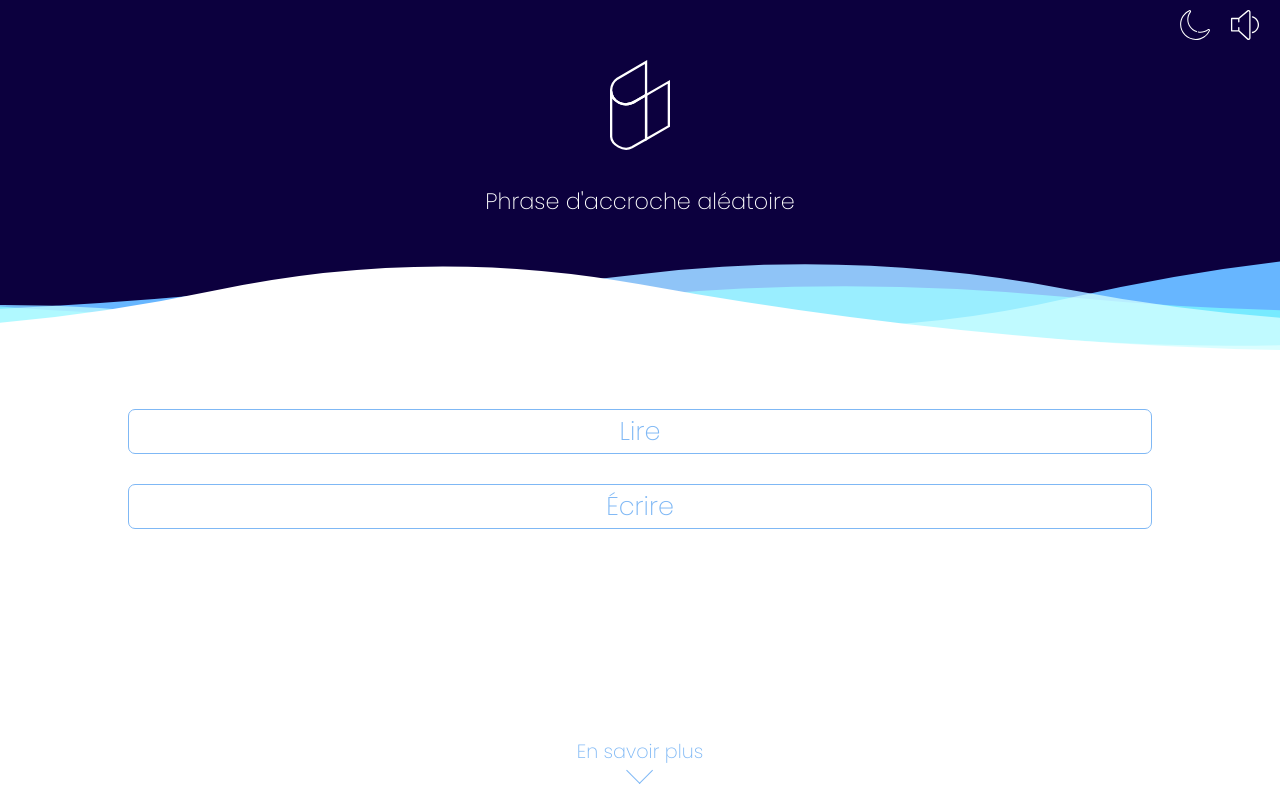
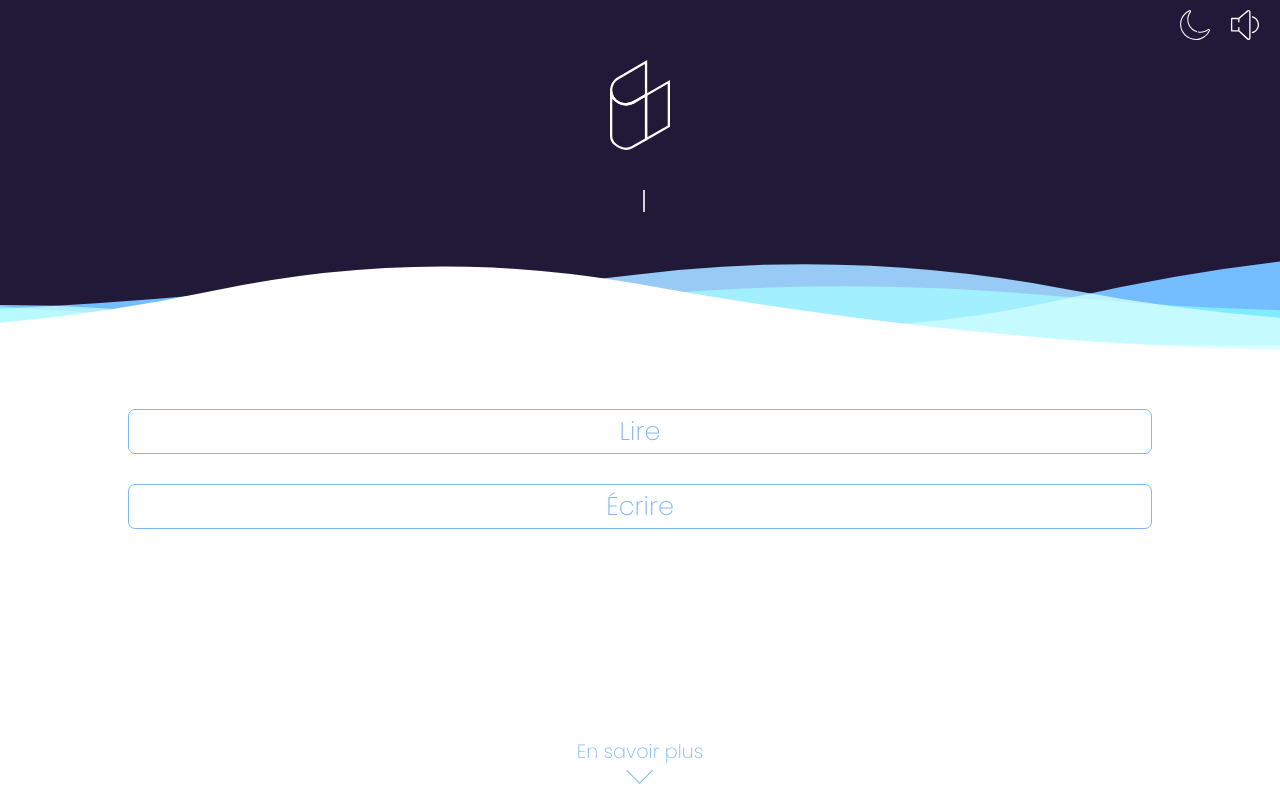
Before and after one commit to thomaspoirier0/HETIC_H2_equipe4_T1, a PHP site: page / in a window 1280 px wide. Run offline with PHP 8.4, Linux system fonts and the light colour scheme.

Commit message:
:sparkles: Add Typewritter effect :lipstick: new background

```diff
--- a/css/main/main.css
+++ b/css/main/main.css
@@ -14,7 +14,7 @@ body {
     padding: 10px 20px;
     display: flex;
     justify-content: flex-end;
-    background: #0C003E; }
+    background: #201a38; }
     .menu-container .nav-parameters img {
       width: 30px; }
       .menu-container .nav-parameters img:first-of-type {
@@ -26,16 +26,26 @@ body {
     flex-direction: column;
     align-items: center;
     justify-content: space-between;
-    background: #0C003E; }
+    background: #201a38; }
     .menu-container .logo-motto-container .logo {
       max-height: 90px;
       margin-bottom: 40px; }
     .menu-container .logo-motto-container .motto {
+      position: relative;
+      height: 1.4rem;
       color: #FFFFFF;
       font-family: 'Poppins', sans-serif;
       font-size: 1.4rem;
       font-weight: 200;
       margin-bottom: 20px; }
+      .menu-container .logo-motto-container .motto::after {
+        position: absolute;
+        content: '';
+        width: 2px;
+        height: 100%;
+        right: -5px;
+        background: #FFFFFF;
+        animation: type-writter-cursor 0.8s infinite; }
   .menu-container .waves-container {
     width: 100%;
     height: auto; }
@@ -64,7 +74,8 @@ body {
     justify-content: space-around;
     align-items: center;
     margin-top: auto;
-    margin-bottom: 20px; }
+    margin-bottom: 20px;
+    cursor: pointer; }
     .menu-container .info-scroller .info-text {
       font-family: 'Poppins', sans-serif;
       font-size: 1.2rem;
@@ -77,9 +88,16 @@ body {
       border-bottom: 1px solid #7FB8F5;
       transform: rotate(45deg);
       transition: transform 0.2s ease-in-out; }
-      .menu-container .info-scroller .downside-arrow:hover {
-        transform: translateY(5px) rotate(45deg); }
+    .menu-container .info-scroller:hover .downside-arrow {
+      transform: translateY(5px) rotate(45deg); }
 
+@keyframes type-writter-cursor {
+  0% {
+    opacity: 0; }
+  50% {
+    opacity: 1; }
+  100% {
+    opacity: 0; } }
 .container {
   display: flex;
   flex-direction: column;
--- a/css/main/main.scss
+++ b/css/main/main.scss
@@ -6,7 +6,7 @@ body{
 
 // Init CSS Variables
 $textSelect: blue;
-$top-background-color: #0C003E;
+$top-background-color: #201a38;
 $bottom-background-color: #FFFFFF;
 $buttons-color: #7FB8F5;
 
@@ -50,11 +50,22 @@ $buttons-color: #7FB8F5;
             margin-bottom: 40px;
         }
         .motto{
+            position: relative;
+            height: 1.4rem;
             color: #FFFFFF;
             font-family: 'Poppins', sans-serif;
             font-size: 1.4rem;
             font-weight: 200;
             margin-bottom: 20px;
+            &::after{
+                position: absolute;
+                content: '';
+                width: 2px;
+                height: 100%;
+                right: -5px;
+                background: #FFFFFF;
+                animation: type-writter-cursor 0.8s infinite;
+            }
         }
     }
     .waves-container{
@@ -94,6 +105,7 @@ $buttons-color: #7FB8F5;
         align-items: center;
         margin-top: auto;
         margin-bottom: 20px;
+        cursor: pointer;
         .info-text{
             font-family: 'Poppins', sans-serif;
             font-size: 1.2rem;
@@ -107,13 +119,18 @@ $buttons-color: #7FB8F5;
             border-bottom: 1px solid $buttons-color;
             transform: rotate(45deg);
             transition: transform 0.2s ease-in-out;
-            &:hover{
-                transform: translateY(5px) rotate(45deg);
-            }
+        }
+        &:hover .downside-arrow{
+            transform: translateY(5px) rotate(45deg);
         }
     }
 }
 
+@keyframes type-writter-cursor{
+    0%{opacity: 0;}
+    50%{opacity: 1;}
+    100%{opacity: 0;}
+}
 
 // CSS Write Page
 .container {
--- /dev/null
+++ b/databases/motto.json
@@ -0,0 +1,11 @@
+[
+    {
+        "mottoDescription":"Test1234"
+    },
+    {
+        "mottoDescription":"Blablablabla"
+    },
+    {
+        "mottoDescription":"Bruno <3"
+    }
+]
--- a/index.html
+++ b/index.html
@@ -4,7 +4,7 @@
     <meta charset="utf-8" />
     <meta http-equiv="X-UA-Compatible" content="IE=edge">
     <title>Storea - Accueil</title>
-    <meta name="viewport" content="width=device-width, initial-scale=1, maximal-scale=1">
+    <meta name="viewport" content="width=device-width, initial-scale=1, maximum-scale=1">
     <link rel="stylesheet" type="text/css" media="screen" href="./css/main/main.css"/>
     <link rel="stylesheet" type="text/css" media="screen" href="./css/reset.css"/>
     <link href="https://fonts.googleapis.com/css?family=Poppins:200,300,400" rel="stylesheet">
@@ -17,7 +17,7 @@
         </div>
         <div class="logo-motto-container">
             <img src="./images/svg/logo.svg" alt="" class="logo">
-            <span class="motto">Phrase d'accroche aléatoire</span>
+            <span class="motto"></span>
         </div>
         <div class="waves-container">
             <canvas class="js-waves"></canvas>
--- a/js/landing.js
+++ b/js/landing.js
@@ -1,3 +1,4 @@
+// Canvas wave Home Page
 const $logoContainer = document.querySelector('.logo-motto-container')
 const $canvas = document.querySelector('.js-waves')
 const context = $canvas.getContext('2d')
@@ -26,7 +27,7 @@ const waveHeader = () =>
 }
 const update = () =>
 {
-    context.fillStyle = window.getComputedStyle($logoContainer ,null).getPropertyValue('background-color')
+    context.fillStyle = window.getComputedStyle($logoContainer).getPropertyValue('background-color')
     context.globalCompositeOperation = 'source-over'
     context.fillRect(0,0,$canvas.width,$canvas.height)
     context.globalCompositeOperation = "screen";
@@ -106,3 +107,78 @@ const resizeWaveCanvas = () =>
     $canvas.height = waveHeight
 }
 waveHeader()
+
+// Typewriter Motto
+
+const $spanMotto = $logoContainer.querySelector('span')
+window
+    .fetch('./databases/motto.json')
+    .then(_responseMotto => _responseMotto.json())
+    .then(_dataMotto =>
+    {
+        console.log(_dataMotto)
+        const textArray = _dataMotto
+        const writeTest = new typeWritterMotto($spanMotto, textArray)
+    })
+    .catch(error => { console.log(error) })
+
+
+class typeWritterMotto
+{
+    constructor($spanMotto, textArray)
+    {
+        this.$spanMotto = $spanMotto
+        this.textArray = textArray
+        this.indexText = 0
+        this.initMotto()
+
+    }
+
+    initMotto()
+    {
+        if(this.indexText < this.textArray.length)
+        {
+            this.addMotto(this.textArray[this.indexText].mottoDescription)
+            this.indexText++
+        }
+        else if(this.indexText == this.textArray.length)
+        {
+            this.indexText = 0
+            this.initMotto()
+        }
+    }
+
+    addMotto(textToWrite)
+    {
+        let timeToWait = 80
+        for(let i = 0; i < textToWrite.length; i++)
+        {
+            timeToWait += 80
+            setTimeout(() =>
+            {
+                let temp = $spanMotto.innerText
+                this.$spanMotto.innerText = temp + textToWrite[i]
+            },80+i*80)
+        }
+        setTimeout(() =>
+        {
+            this.removeMotto(textToWrite, timeToWait)
+        }, 5000 + timeToWait)
+
+    }
+
+    removeMotto(textToWrite, timeToWait)
+    {
+        for(let i = 0; i <= textToWrite.length; i++)
+        {
+            setTimeout(() =>
+            {
+                this.$spanMotto.innerText = textToWrite.substring(0, textToWrite.length-i)
+            },80+i*80)
+        }
+        setTimeout(() =>
+        {
+            this.initMotto()
+        }, 1000 + timeToWait)
+    }
+}
```
Also changed, not shown: 1 other file.
